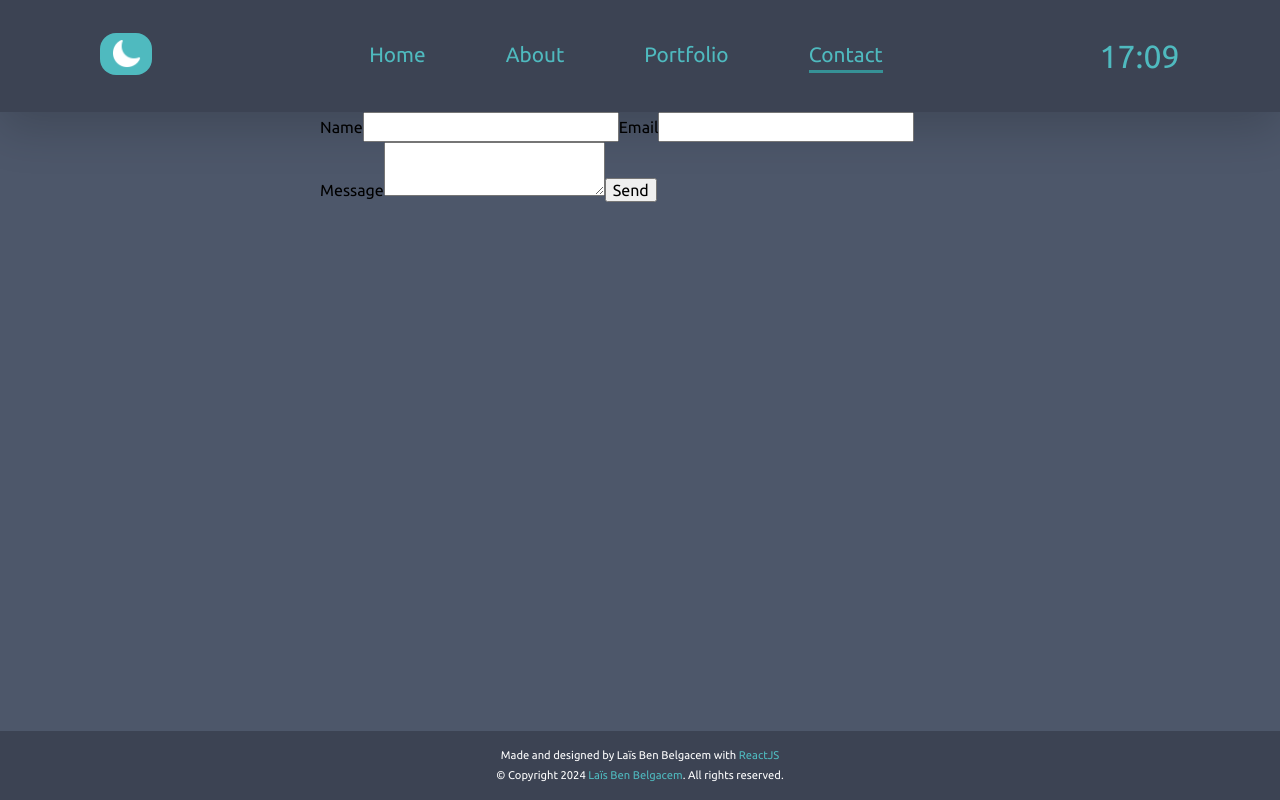
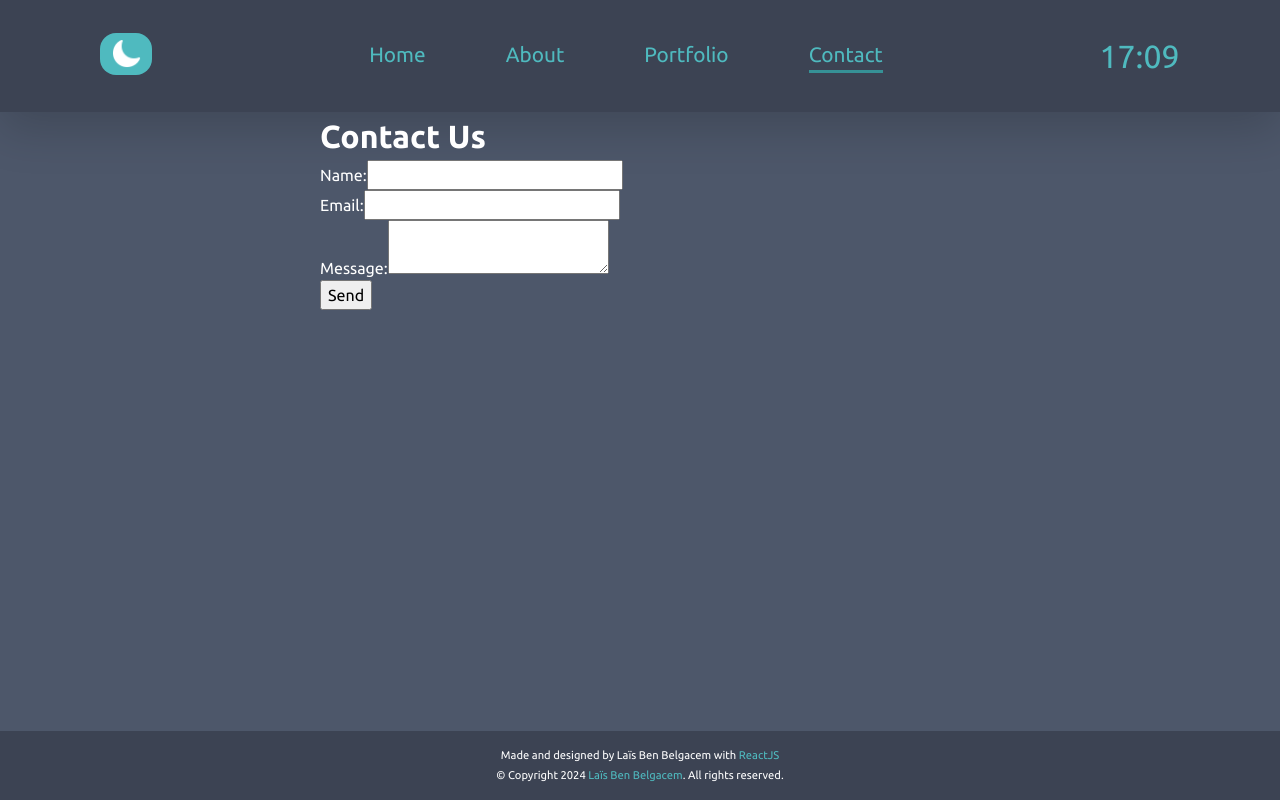
Before and after one commit to laisbenb/portfolio, a React (Create React App) app: page /contact in a window 1280 px wide. Built offline with nearby package versions, Linux system fonts and the light colour scheme.

Commit message:
added express color style

```diff
--- a/package.json
+++ b/package.json
@@ -3,12 +3,9 @@
   "version": "0.1.0",
   "private": true,
   "dependencies": {
-    "@emailjs/browser": "^4.3.3",
     "@testing-library/jest-dom": "^5.17.0",
     "@testing-library/react": "^13.4.0",
     "@testing-library/user-event": "^13.5.0",
-    "express": "^4.19.2",
-    "nodemailer": "^6.9.13",
     "react": "^18.3.1",
     "react-dom": "^18.3.1",
     "react-helmet": "^6.1.0",
--- a/src/data/works.js
+++ b/src/data/works.js
@@ -21,6 +21,14 @@ export const projects = [
             {
                 title : "REACT",
                 image : "./media/images/skills/react_logo.png"
+            },
+            {
+                title : "NODEJS",
+                image : "./media/images/skills/nodejs_logo.png"
+            },
+            {
+                title : "EXPRESS",
+                image : "./media/images/skills/expressjs_logo_white.png"
             }
         ],
         image : "./media/images/projects/portfolio_project.png"
--- a/src/pages/Contact.js
+++ b/src/pages/Contact.js
@@ -1,42 +1,82 @@
-import React, { useRef } from 'react';
-import emailjs from '@emailjs/browser';
-
-
+import React from 'react';
+import { useState } from 'react';
 
 export default function Contact() {
-  const form = useRef();
+  const [formData, setFormData] = useState({
+    name: '',
+    email: '',
+    message: ''
+  });
 
-  const sendEmail = (e) => {
+  const handleChange = (e) => {
+    const { name, value } = e.target;
+    setFormData({
+      ...formData,
+      [name]: value
+    });
+  };
+
+  const handleSubmit = async (e) => {
     e.preventDefault();
 
-    emailjs
-      .sendForm('service_i2gfxzr', 'template_eu9wqv2', form.current, {
-        publicKey: 'GZOwweRRjF19AX_XH',
-      })
-      .then(
-        () => {
-          console.log('SUCCESS!');
+    try {
+      const response = await fetch('/send-email', {
+        method: 'POST',
+        headers: {
+          'Content-Type': 'application/json'
         },
-        (error) => {
-          console.log('FAILED...', error.text);
-        },
-      );
+        body: JSON.stringify(formData)
+      });
+      const result = await response.json();
+      if (response.ok) {
+        alert('Email sent successfully');
+      } else {
+        alert('Error sending email: ' + result.error);
+      }
+    } catch (error) {
+      console.error('Error:', error);
+      alert('Error sending email');
+    }
   };
 
   return (
-    <div className='contactPage main'>
-      <form ref={form} onSubmit={sendEmail}>
-        <label>Name</label>
-        <input type="text" name="user_name" />
-        <label>Email</label>
-        <input type="email" name="user_email" />
-        <label>Message</label>
-        <textarea name="message" />
-        <input type="submit" value="Send" />
+    <div>
+      <h1>Contact Us</h1>
+      <form onSubmit={handleSubmit}>
+        <label>
+          Name:
+          <input
+            type="text"
+            name="name"
+            value={formData.name}
+            onChange={handleChange}
+            required
+          />
+        </label>
+        <br />
+        <label>
+          Email:
+          <input
+            type="email"
+            name="email"
+            value={formData.email}
+            onChange={handleChange}
+            required
+          />
+        </label>
+        <br />
+        <label>
+          Message:
+          <textarea
+            name="message"
+            value={formData.message}
+            onChange={handleChange}
+            required
+          />
+        </label>
+        <br />
+        <button type="submit">Send</button>
       </form>
-      <div className='contactPage-right'>
-
-      </div>
     </div>
   );
-};
+}
--- a/src/styles/App.css
+++ b/src/styles/App.css
@@ -301,6 +301,7 @@ footer {
             display: flex;
             gap: 1rem;
             padding: 1rem 0;
+            flex-wrap: wrap;
 
             & .language--card {
                 display: flex;
@@ -328,6 +329,14 @@ footer {
 
             & .REACT {
                 background-color: hsl(191, 65%, 40%);
+            }
+
+            & .NODEJS {
+                background-color: hsl(85, 66%, 47%);
+            }
+
+            & .EXPRESS {
+                background-color: hsl(210, 11%, 15%);
             }
 
             & img {
```
Also changed, not shown: public/media/images/skills/expressjs_logo_white.png (added), 1 other file (tests, documents, lock files or other folders).
